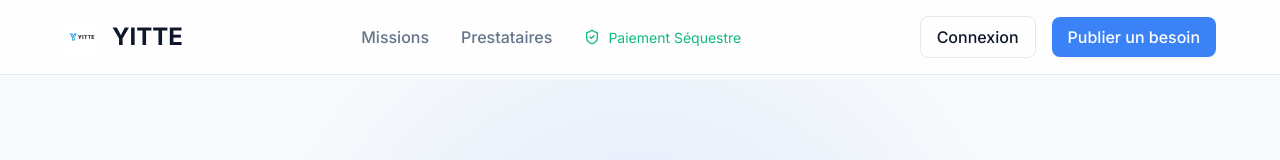
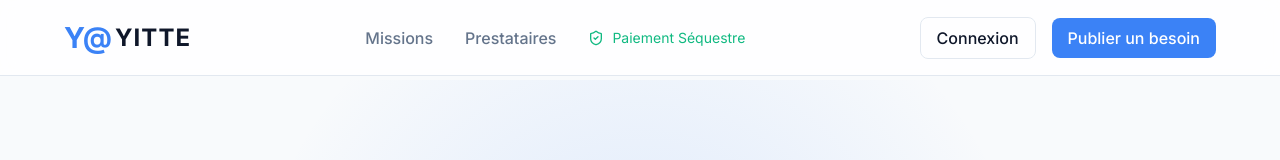
Before and after one commit to TAMS-YITTE/YITTENET, a React (Vite) app: page / in a window 1280 px wide. Shown: the top 160 px of the page. Built offline with nearby package versions, Linux system fonts and the light colour scheme; no server answers.

Commit message:
style: replace image logo with text Y@ logo

```diff
--- a/src/components/Navbar.jsx
+++ b/src/components/Navbar.jsx
@@ -25,9 +25,9 @@ const Navbar = () => {
       <div className="container" style={{ display: 'flex', justifyContent: 'space-between', alignItems: 'center' }}>
 
         {/* Logo */}
-        <Link to="/" style={{ fontSize: '1.5rem', fontWeight: 'bold', color: 'var(--text-main)', display: 'flex', alignItems: 'center', gap: '0.75rem', textDecoration: 'none' }}>
-          <img src="/logo.png" alt="YITTE Logo" style={{ height: '36px', borderRadius: '4px' }} />
-          YITTE
+        <Link to="/" style={{ fontSize: '1.5rem', fontWeight: 'bold', color: 'var(--text-main)', display: 'flex', alignItems: 'center', gap: '0.25rem', textDecoration: 'none' }}>
+          <span style={{ color: 'var(--primary)', fontWeight: '900', fontSize: '1.8rem', letterSpacing: '-1px' }}>Y@</span>
+          <span style={{ letterSpacing: '1px' }}>YITTE</span>
         </Link>
 
         {/* Links */}
```
